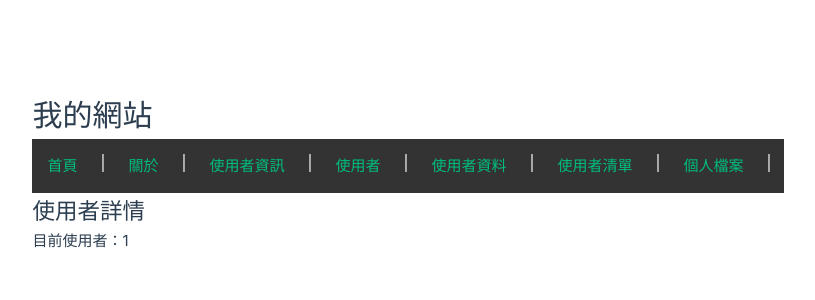
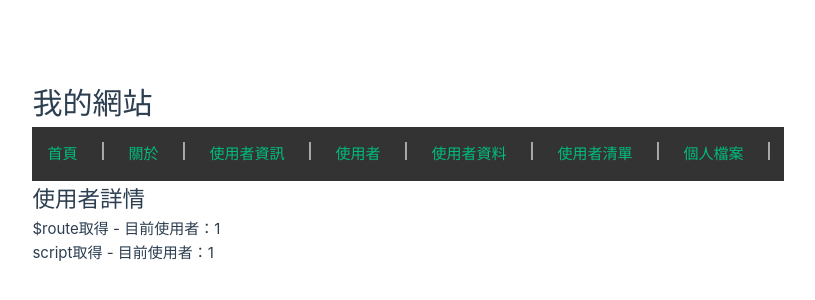
Before and after one commit to JerryChang0504/20250908, a Vue app: page /user/1 in a window 1280 px wide. Shown: the part 228-528 px from the top of the page, without its empty margins (232-1047 px from the left). Built offline with nearby package versions, Linux system fonts and the light colour scheme.

Commit message:
補充 $route取得

```diff
--- a/src/views/UserDetail.vue
+++ b/src/views/UserDetail.vue
@@ -1,8 +1,8 @@
 <template>
   <div>
     <h2>使用者詳情</h2>
-    <!-- <p>目前使用者：{{ $route.params.username }}</p> -->
-    <p>目前使用者：{{ name }}</p>
+    <p>$route取得 - 目前使用者：{{ $route.params.name }}</p>
+    <p>script取得 - 目前使用者：{{ name }}</p>
   </div>
 </template>
 
```
